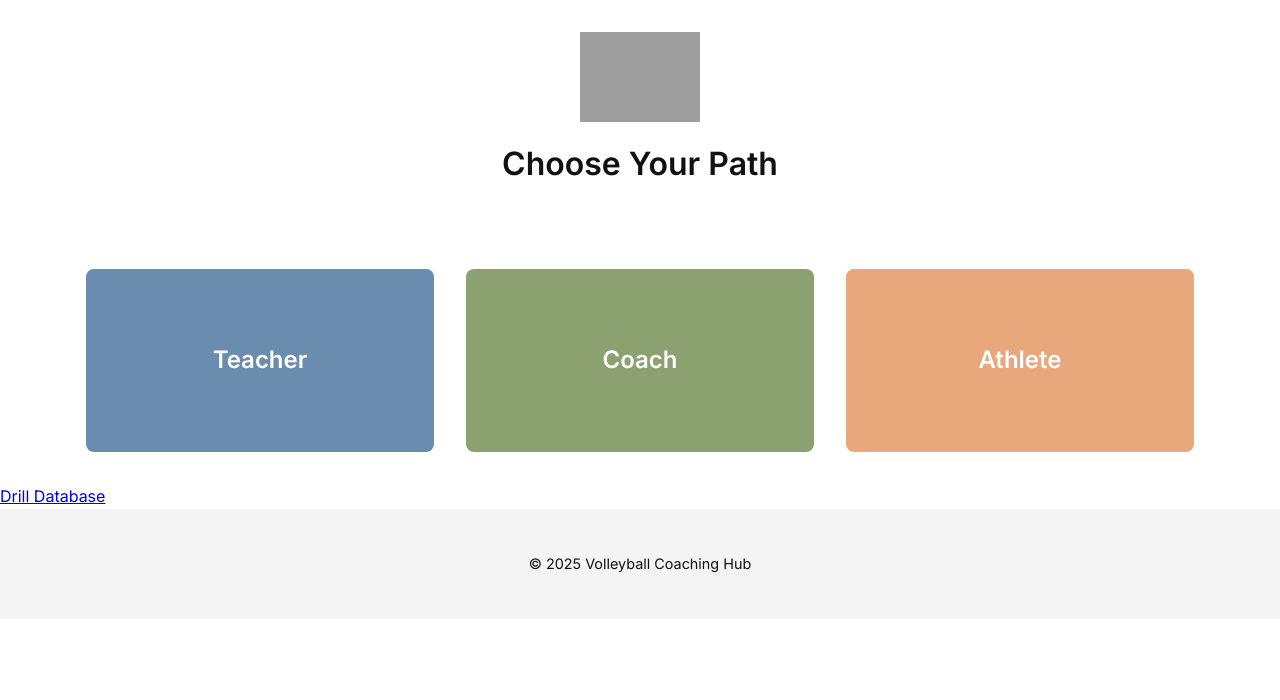
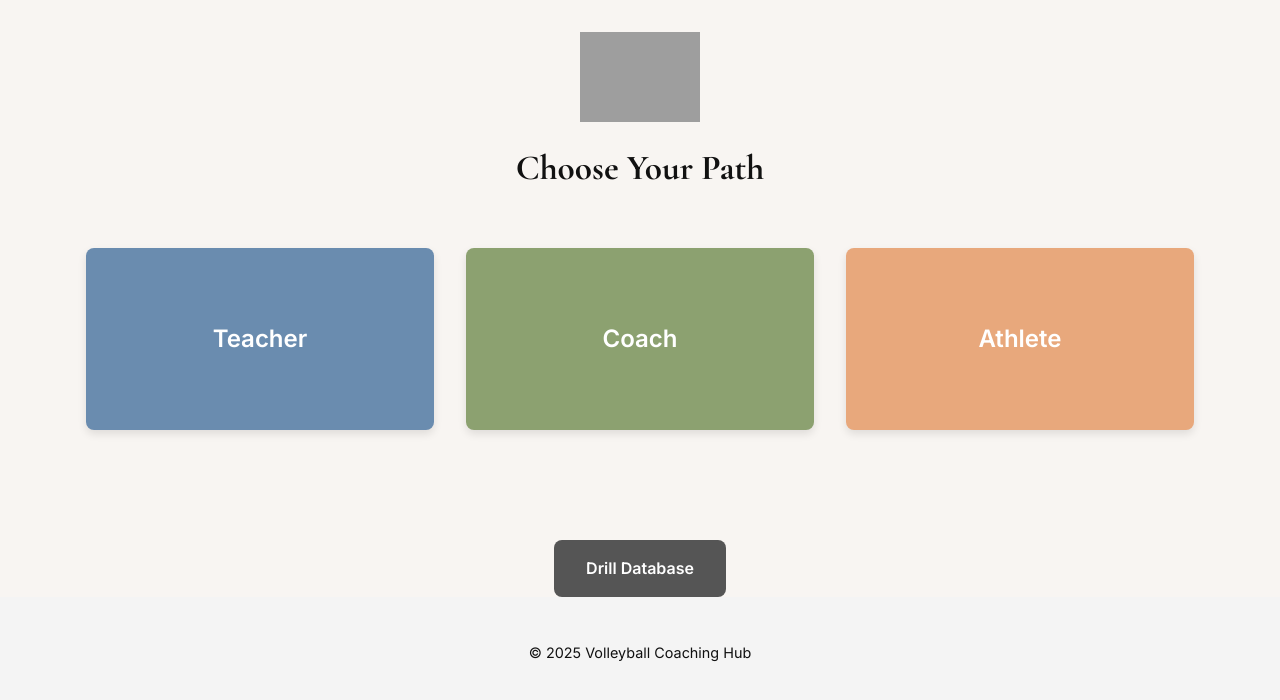
Before and after one commit to Volleyball-Coaching-Hub/Volleyball-Coaching-Hub, a plain HTML site: page index.html in a window 1280 px wide. Drawn offline with nearby package versions, Linux system fonts and the light colour scheme; grey boxes are pictures that could not be loaded.

Commit message:
Add files via upload

```diff
--- a/style.css
+++ b/style.css
@@ -1,9 +1,13 @@
 body {
   font-family: 'Inter', sans-serif;
   margin: 0;
-  background: #ffffff;
+  background: #f8f5f2;
   color: #111;
   line-height: 1.6;
+}
+h1, h2 {
+  font-family: 'Cormorant Garamond', serif;
+  font-weight: 700;
 }
 header {
   text-align: center;
@@ -15,7 +19,7 @@ header {
   display: block;
 }
 h1 {
-  font-size: 2em;
+  font-size: 2.2em;
   margin: 0.5em 0;
 }
 main.cards {
@@ -24,6 +28,8 @@ main.cards {
   gap: 2em;
   padding: 2em;
   flex-wrap: wrap;
+  position: relative;
+  top: -30px;
 }
 .card {
   flex: 1 1 250px;
@@ -37,9 +43,10 @@ main.cards {
   color: white;
   border-radius: 8px;
   transition: transform 0.3s;
+  box-shadow: 0 4px 8px rgba(0,0,0,0.1);
 }
 .card:hover {
-  transform: translateY(-5px);
+  transform: translateY(-10px);
 }
 .teacher {
   background: #6A8CAF;
@@ -50,14 +57,18 @@ main.cards {
 .athlete {
   background: #E8A87C;
 }
-section {
-  padding: 3em 1em;
-  max-width: 800px;
-  margin: auto;
+.drill-card {
+  text-align: center;
+  margin-top: 3em;
 }
-section h2 {
-  font-size: 1.6em;
-  margin-bottom: 0.5em;
+.drill-card a {
+  display: inline-block;
+  background: #555;
+  color: white;
+  text-decoration: none;
+  padding: 1em 2em;
+  border-radius: 8px;
+  font-weight: 600;
 }
 footer {
   text-align: center;
```
Also changed, not shown: 1 other file.
